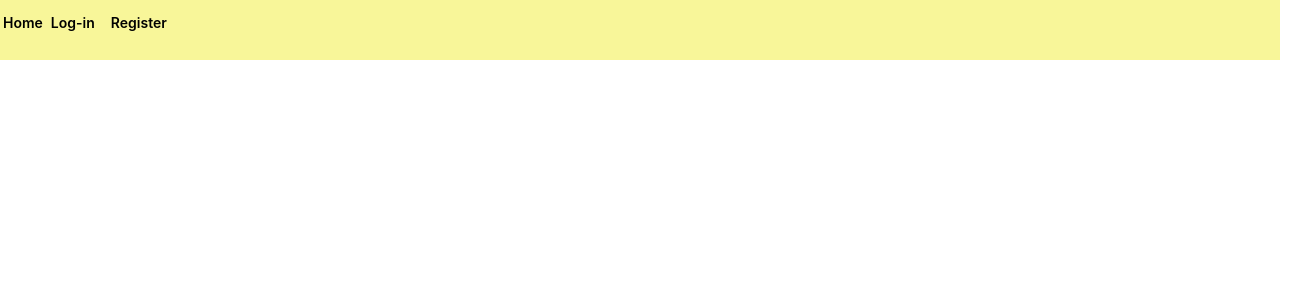
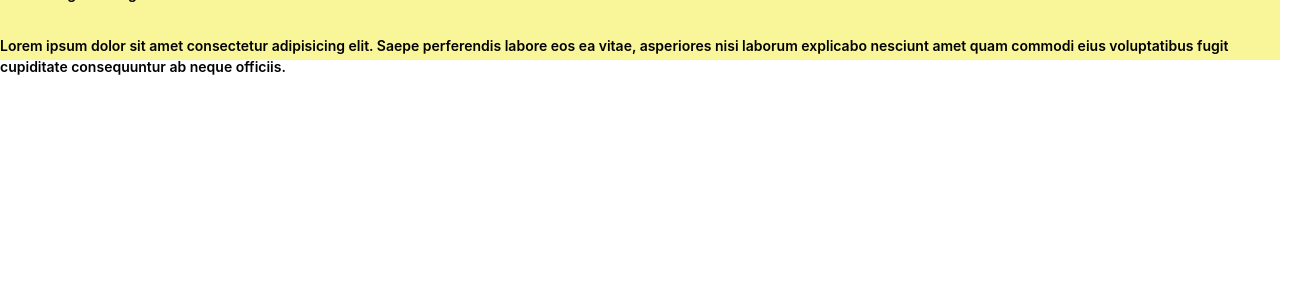
Before and after one commit to Karhaleashish00/01angualr-practice-proj, an Angular app: page / in a window 1280 px wide. Shown: the top 300 px of the page, 1302 px wide, since content can reach past the window. Built offline with nearby package versions, Linux system fonts and the light colour scheme.

Commit message:
landing content

```diff
--- a/src/app/components/landing-page/landing-page.component.html
+++ b/src/app/components/landing-page/landing-page.component.html
@@ -6,4 +6,5 @@
             <li class="px-2">Register</li>
         </ul>
     </div>
+    <p>Lorem ipsum dolor sit amet consectetur adipisicing elit. Saepe perferendis labore eos ea vitae, asperiores nisi laborum explicabo nesciunt amet quam commodi eius voluptatibus fugit cupiditate consequuntur ab neque officiis.</p>
 </div>
```
